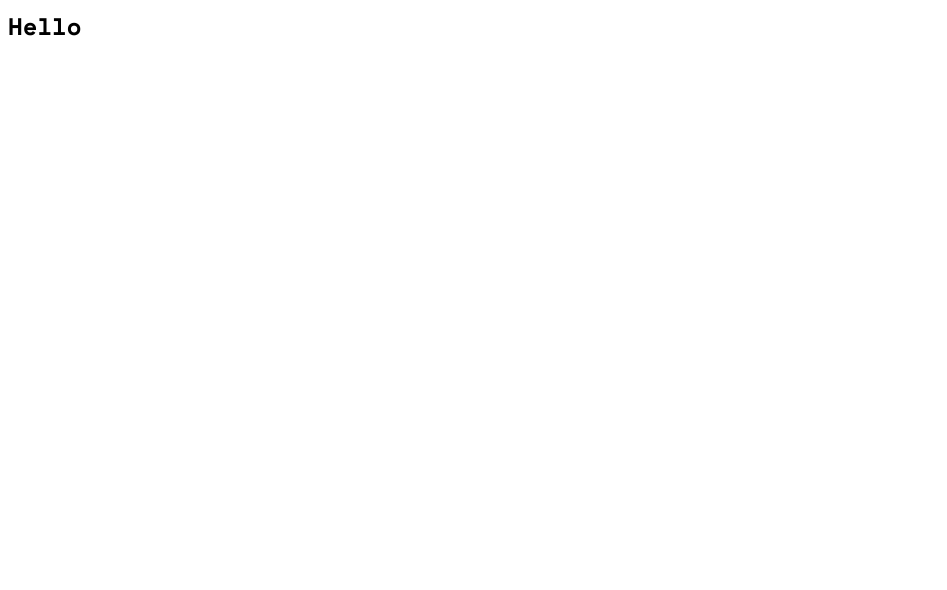
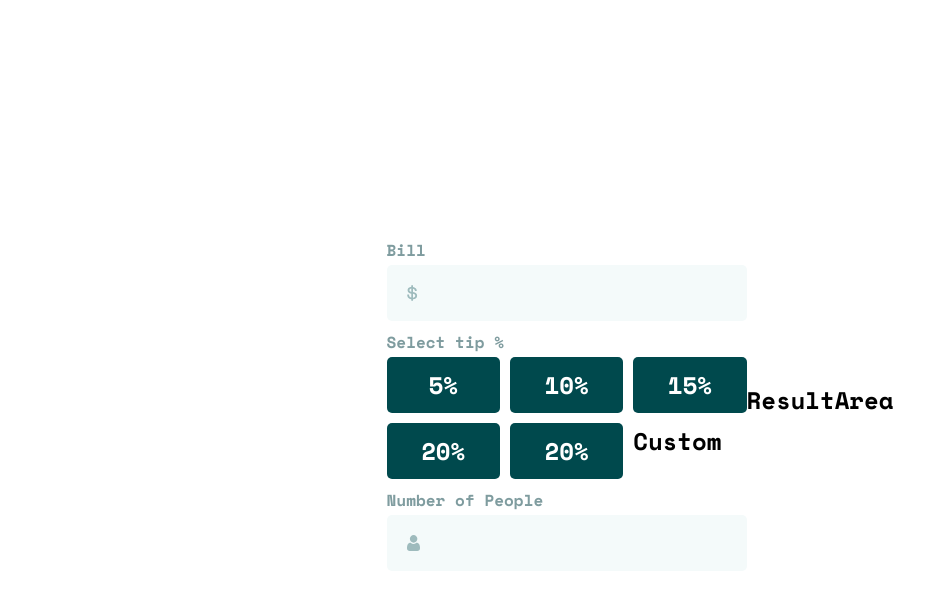
Before and after one commit to TarekSaeed95/Calculator-task, a React (Vite) app: page / in a window 1280 px wide. Shown: the top 590 px of the page, without its empty margins (0-947 px from the left). Built offline with nearby package versions, Linux system fonts and the light colour scheme.

Commit message:
add main screen and manageArea components

```diff
--- a/src/App.jsx
+++ b/src/App.jsx
@@ -1,9 +1,11 @@
+import MainScreen from "./Component/MainScreen"
+
 function App() {
 
   return (
-    <>
-      Hello
-    </>
+    <div className="landing-page">
+     <MainScreen/>
+     </div>
   )
 }
 
--- /dev/null
+++ b/src/Component/MainScreen.jsx
@@ -0,0 +1,14 @@
+import React from 'react'
+import ManageArea from './ManageArea'
+import ResultArea from './ResultArea'
+
+function MainScreen() {
+  return (
+    <div className="main-screen">
+    <ManageArea/>
+    <ResultArea/>
+    </div>
+  )
+}
+
+export default MainScreen
--- /dev/null
+++ b/src/Component/ManageArea.jsx
@@ -0,0 +1,38 @@
+import React from 'react'
+import  dollar from '../assets/images/icon-dollar.svg'
+import  person from '../assets/images/icon-person.svg'
+function ManageArea() {
+  return (
+    <div className="manage-area">
+        <div className="bill">
+            <label htmlFor="bill">Bill</label>
+            <div className="input">
+                <img src={dollar}/>
+                <input id="bill" type="number"/>
+            </div>
+
+        </div>
+        <div className="tip-group">
+
+            <label htmlFor="tip">Select tip %</label>
+        <div className="button-group">
+            <div className="btn">5%</div>
+            <div className="btn">10%</div>
+            <div className="btn">15%</div>
+            <div className="btn">20%</div>
+            <div className="btn">20%</div>
+            <div className="custom-btn">Custom</div>
+        </div>
+        </div>
+        <div className="people">
+            <label htmlFor="people">Number of People</label>
+            <div className="input">
+            <img src={person} alt=""  />
+            <input id="bill" type="number"/>
+            </div>
+        </div>
+    </div>
+  )
+}
+
+export default ManageArea
--- /dev/null
+++ b/src/Component/ResultArea.jsx
@@ -0,0 +1,9 @@
+import React from 'react'
+
+function ResultArea() {
+  return (
+    <div>ResultArea</div>
+  )
+}
+
+export default ResultArea
--- a/src/index.css
+++ b/src/index.css
@@ -17,3 +17,74 @@
 @media (max-width: 375px) {
 
 }
+body{
+  margin: 0;
+}
+.landing-page{
+  width: 100%;
+    display: flex;
+    justify-content: center;
+    align-items: center;
+    height: 100vh;
+}
+.main-screen{
+  display: flex;
+  justify-content: center;
+  align-items: center;
+  width: fit-content;
+  height: fit-content;
+  margin: auto;
+}
+.manage-area{
+
+}
+.manage-area label{
+  font-size: 16px;
+  color: var(--grayish-cyan);
+}
+.manage-area .input{
+  position: relative;
+
+}
+.manage-area input{
+  background-color: var(--very-light-grayish-cyan);
+  border: 0;
+  border-radius: 5px;
+  cursor: pointer;
+  text-align: right;
+  color: var(--dark-cyan);
+  padding: 10px 20px 10px 40px;
+}
+input[type=number]::-webkit-inner-spin-button {
+  -webkit-appearance: none;
+}
+
+.manage-area input:focus,.manage-area input:hover{
+  outline: 2px solid var(--main-color);
+}
+.manage-area img{
+  position: absolute;
+  left: 20px;
+  z-index: 10;
+  top:50%;
+  transform: translateY(-50%);
+}
+
+.manage-area .tip-group .button-group{
+  display: grid;
+  grid-template-columns: repeat(3, 1fr);
+  grid-template-rows: repeat(2,1fr);
+  gap: 10px;
+}
+.manage-area .tip-group .btn{
+  background: var(--dark-cyan);
+    border-radius: 5px;
+    padding: 10px 20px;
+    text-align: center;
+    color: var(--white);
+    cursor: pointer;
+}
+.manage-area .tip-group .btn:hover{
+  background-color: var(--main-color);
+  color: var(--dark-cyan);
+}
```
